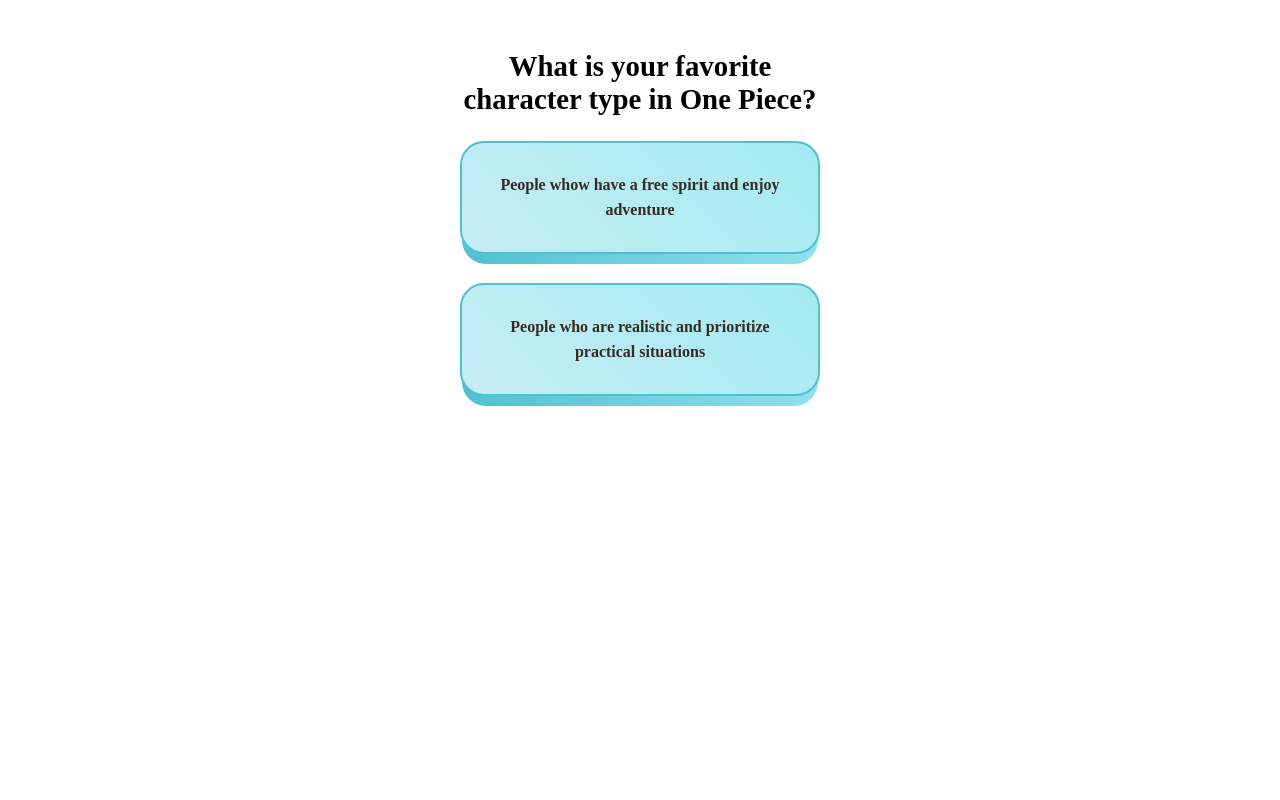
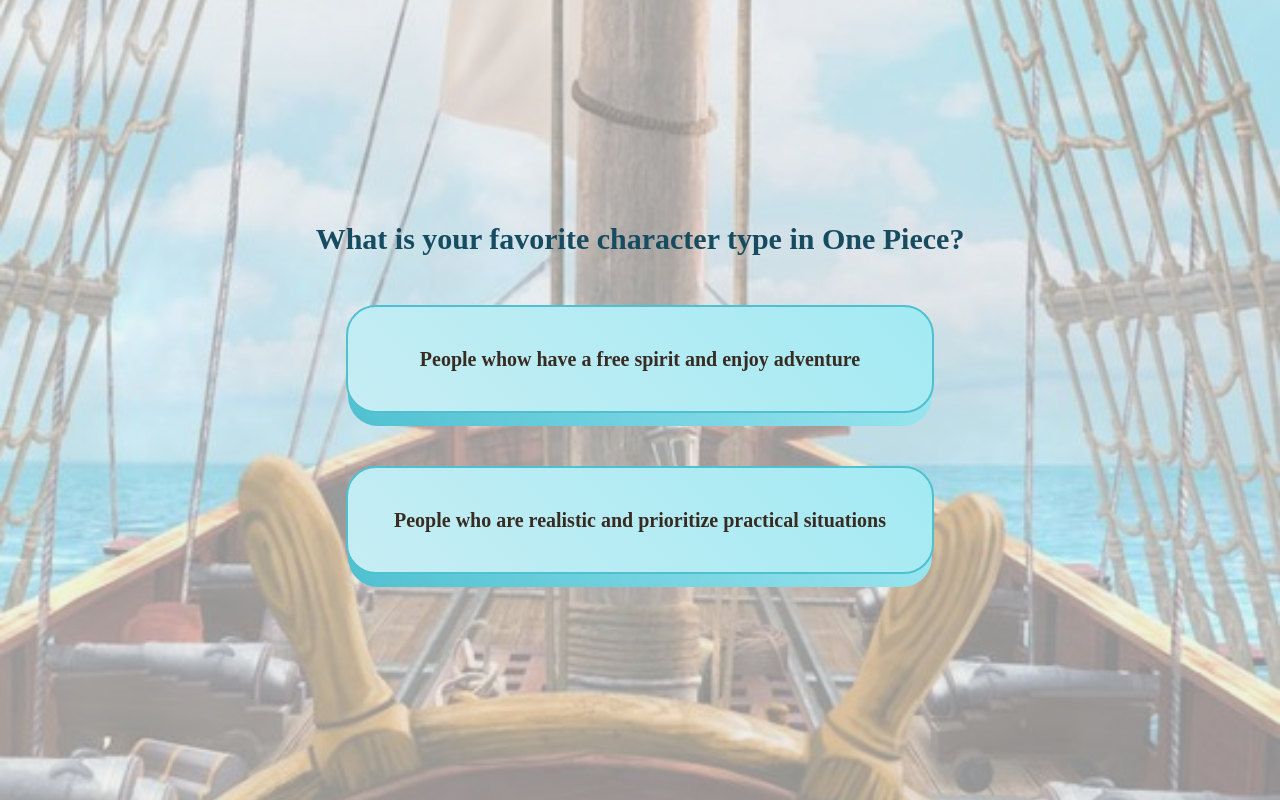
Before and after one commit to MiguelARey/OneFit, a Nuxt app: page / in a window 1280 px wide. Both pictures are taken after a click on the link "Start test". Built offline with nearby package versions, Linux system fonts and the light colour scheme.

Commit message:
update css of question

```diff
--- a/assets/css/style.css
+++ b/assets/css/style.css
@@ -2,17 +2,18 @@
   margin: 0;
   padding: 0;
 }
-
 main {
-  padding: 50px 0 100px;
+  display: flex;
+  flex-direction: column;
+  align-items: center;
+  justify-content: center;
   width: 100%;
-  max-width: 360px;
-  margin: auto;
+  height: 100vh;
   text-align: center;
 }
 
 h1 {
-  font-size: 1.8em;
+  font-size: 30px;
   margin-bottom: 25px;
 }
 
--- a/components/Button.vue
+++ b/components/Button.vue
@@ -20,6 +20,7 @@
 </script>
 <style>
 a {
+  width: 40%;
   position: relative;
   display: inline-block;
   cursor: pointer;
--- a/components/Question.vue
+++ b/components/Question.vue
@@ -1,5 +1,7 @@
 <template>
-  <div>
+  <div class="question">
+    <div class="quest">
+      <Progress />
       <h1>{{ question }}</h1>
       <Button
         v-for="(item, index) in answers"
@@ -12,7 +14,7 @@
           }
         "
       />
-    <Progress />
+    </div>
   </div>
 </template>
 <script>
@@ -52,4 +54,32 @@
   },
 };
 </script>
-<style></style>
+<style>
+.question {
+  display: flex;
+  flex-direction: column;
+  align-items: center;
+  justify-content: center;
+  width: 100%;
+  height: 100%;
+  background-image: url("static/ship.jpeg");
+  background-position: center;
+  background-repeat: no-repeat;
+  background-size: cover;
+  row-gap: 3vh;
+  color: rgb(23, 75, 96);
+  font-size: 40px;
+  font-weight: 800;
+}
+.quest {
+  display: flex;
+  flex-direction: column;
+  align-items: center;
+  justify-content: center;
+  width: 100%;
+  height: 100%;
+  row-gap: 3vh;
+  font-size: 20px;
+  background-color: rgba(233, 238, 240, 0.6);
+}
+</style>
--- a/pages/index.vue
+++ b/pages/index.vue
@@ -6,7 +6,7 @@
     <Button text="Start test" :clickEvent="startEvent" />
   </main>
   <!-- quiz page -->
-  <main v-else-if="page < 5">
+  <main v-else-if="page < 12">
     <Question />
   </main>
 </template>
```
Also changed, not shown: static/back.jpeg (added), static/ship.jpeg (added). Lines whose indentation alone changed are shown as unchanged.
